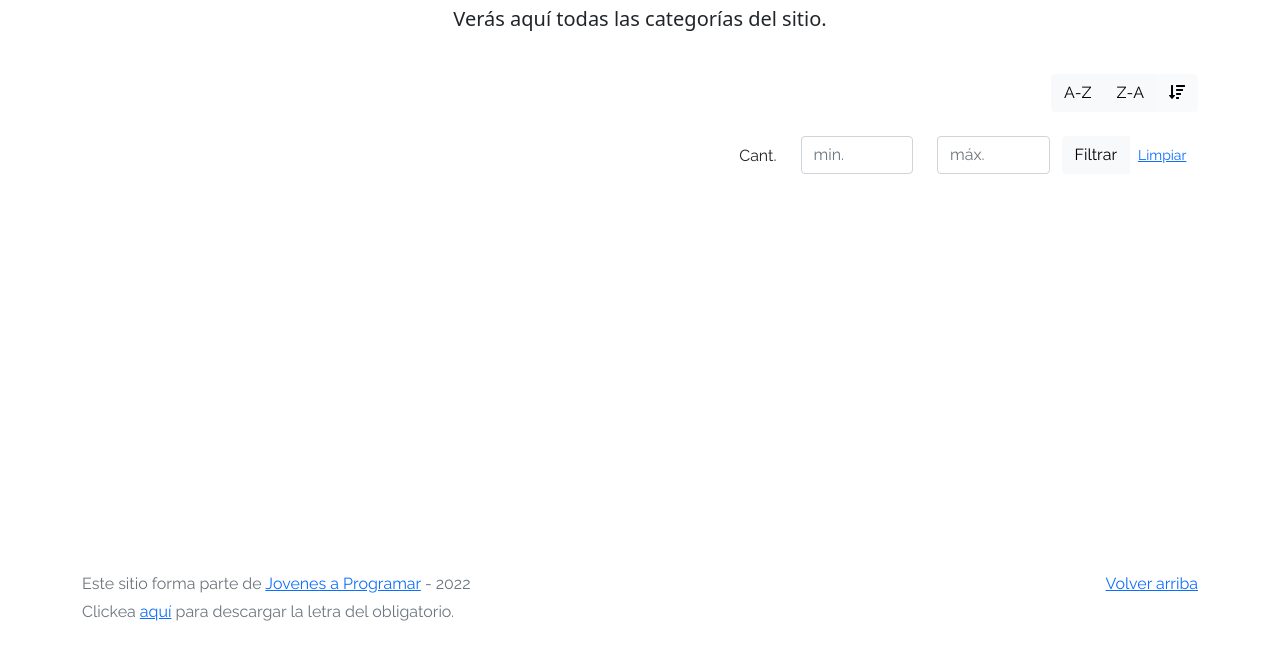
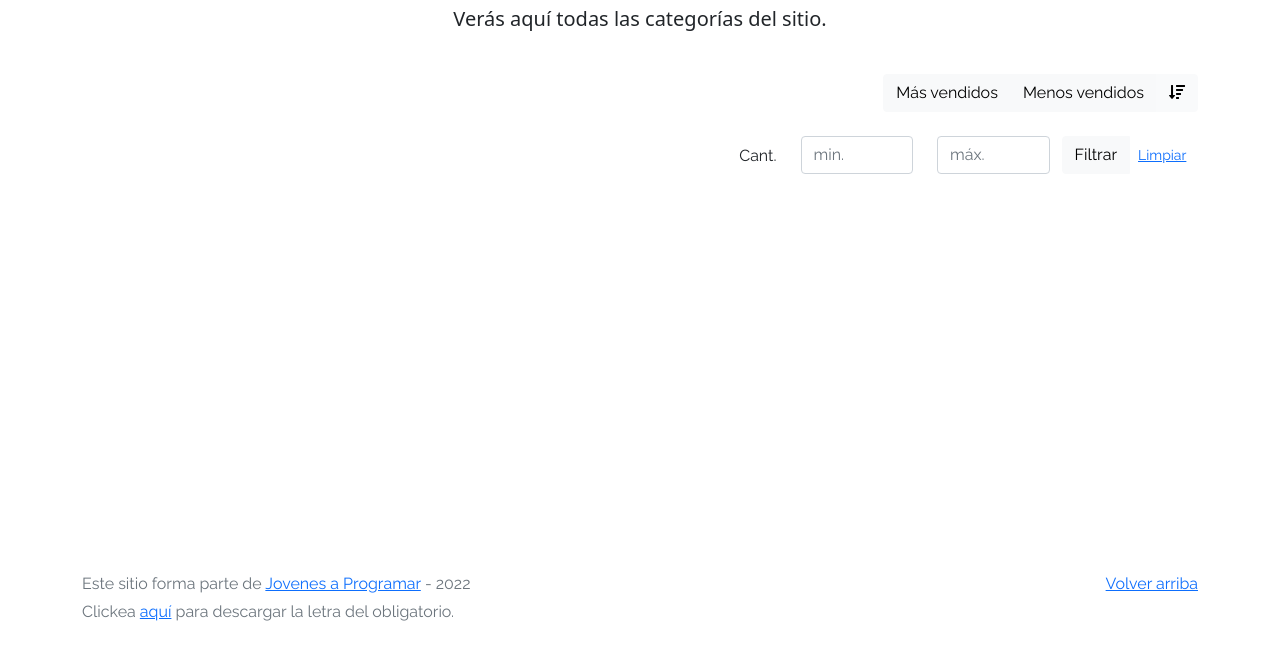
Before and after one commit to javieralmeida30/eMercado.github.io, a plain HTML site: page products.html in a window 1280 px wide. Shown: the part 115-774 px from the top of the page. Drawn offline with Linux system fonts and the light colour scheme; no server answers.

Commit message:
Update products.html

```diff
--- a/products.html
+++ b/products.html
@@ -49,9 +49,9 @@
         <div class="col text-end">
           <div class="btn-group btn-group-toggle mb-4" data-bs-toggle="buttons">
             <input onclick="sortAndShow1()" type="radio" class="btn-check" name="options" id="sortAsc">
-            <label class="btn btn-light" for="sortAsc">A-Z</label>
+            <label class="btn btn-light" for="sortAsc">Más vendidos</label>
             <input onclick="sortAndShow2()" type="radio" class="btn-check" name="options" id="sortDesc">
-            <label class="btn btn-light" for="sortDesc">Z-A</label>
+            <label class="btn btn-light" for="sortDesc">Menos vendidos</label>
             <input type="radio" class="btn-check" name="options" id="sortByCount" checked>
             <label class="btn btn-light" for="sortByCount"><i class="fas fa-sort-amount-down mr-1"></i></label>
           </div>
```
